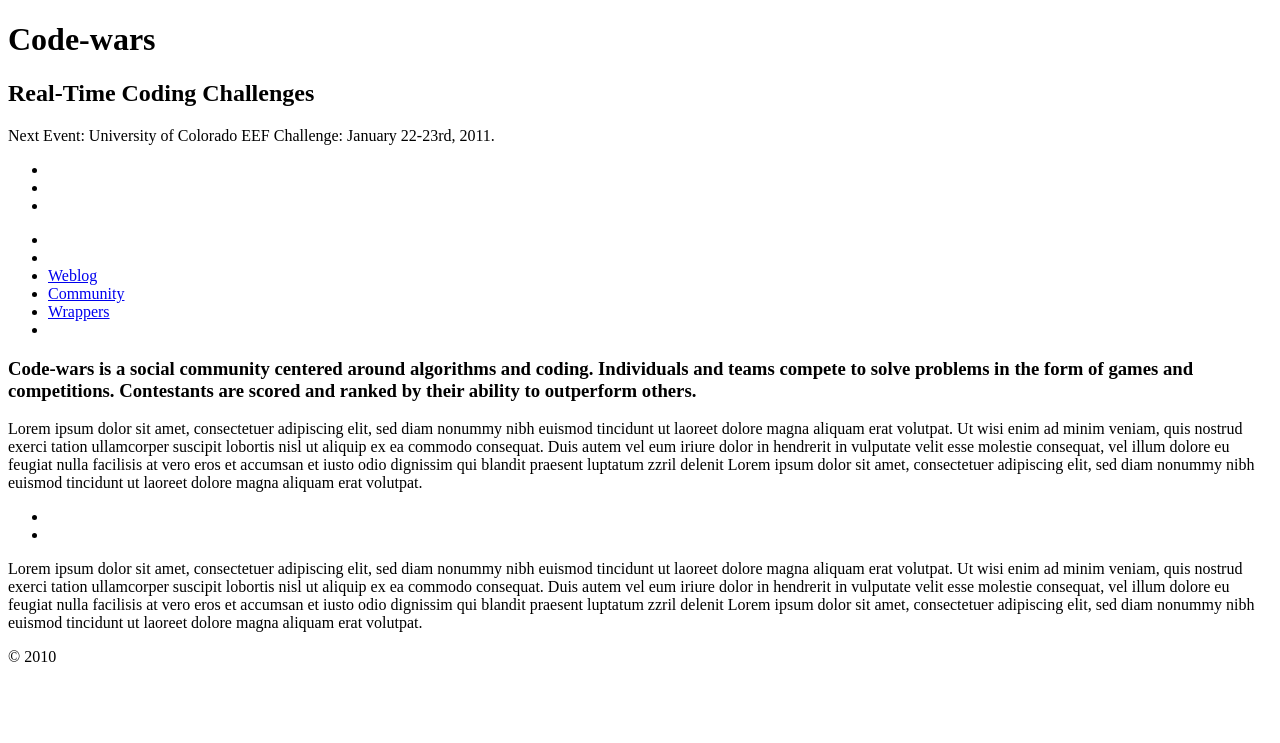
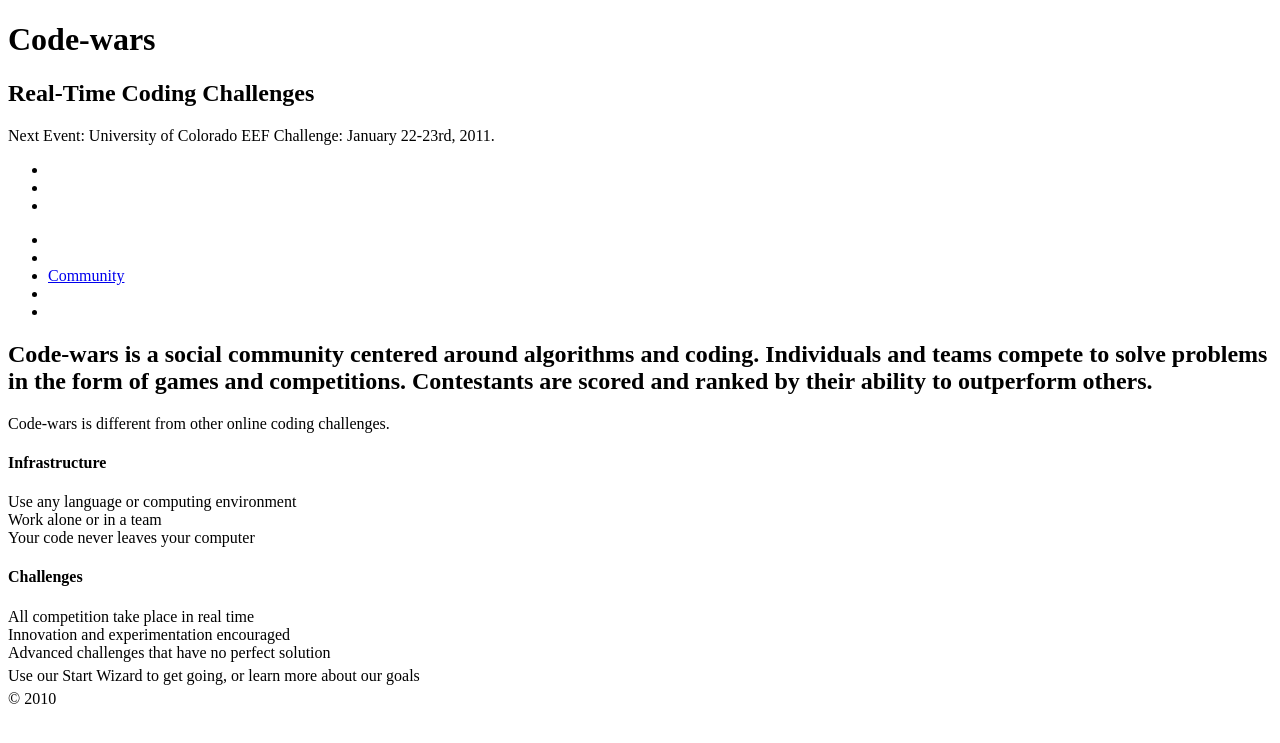
Before and after one commit to battle-io/web-php, a PHP site: template application/views/codewars/index.php in a window 1280 px wide. Shown: the top 743 px of the page. Run offline with PHP 8.4, Linux system fonts and the light colour scheme; the template is opened without the code that fills it, so the values that code supplies are empty; some libraries are stand-ins or nearby versions.

Commit message:
Added content to home page and getting started page, and added challenges page

```diff
--- a/application/views/codewars/getting-started.php
+++ b/application/views/codewars/getting-started.php
@@ -5,7 +5,9 @@ echo View::factory('common/header')
 
 <!-- Main body goes here -->
 <div id="content">
-<h3>Getting Started</h3>
+<h2>Getting Started</h2>
+
+<h3>New! Use our Wizard to get started!</h3>
 
 <a name="register" id="register"></a>
 <p><h4>Step 1: Create a code-wars account.</h4>
--- a/application/views/codewars/index.php
+++ b/application/views/codewars/index.php
@@ -5,17 +5,40 @@ echo View::factory('common/header')
 
 <!-- Main body goes here -->
 <div id="content" class="home">
-<h3 class="punch">Code-wars is a social community centered around algorithms and coding. Individuals and teams compete to solve problems in the form of games and competitions. Contestants are scored and ranked by their ability to outperform others.</h3>
+<h2 class="punch">Code-wars is a social community centered around algorithms and coding. Individuals and teams compete to solve problems in the form of games and competitions. Contestants are scored and ranked by their ability to outperform others.</h2>
+<p style="margin:5px 0;">Code-wars is different from other online coding challenges.</p>
 
-<p>Lorem ipsum dolor sit amet, consectetuer adipiscing elit, sed diam nonummy nibh euismod tincidunt ut laoreet dolore magna aliquam erat volutpat. Ut wisi enim ad minim veniam, quis nostrud exerci tation ullamcorper suscipit lobortis nisl ut aliquip ex ea commodo consequat. Duis autem vel eum iriure dolor in hendrerit in vulputate velit esse molestie consequat, vel illum dolore eu feugiat nulla facilisis at vero eros et accumsan et iusto odio dignissim qui blandit praesent luptatum zzril delenit Lorem ipsum dolor sit amet, consectetuer adipiscing elit, sed diam nonummy nibh euismod tincidunt ut laoreet dolore magna aliquam erat volutpat.</p>
+<div class="yui-g">
+	<div class="yui-u first">
+		<h4>Infrastructure</h2>
+		Use any language or computing environment<br />
+		Work alone or in a team<br />
+		Your code never leaves your computer<br />
+	</div>
+	<div class="yui-u">
+		<h4>Challenges</h4>
+		All competition take place in real time<br />
+		Innovation and experimentation encouraged<br />
+		Advanced challenges that have no perfect solution<br />
+	</div>
+</div>
+<p style="margin:5px 0;">Use our Start Wizard to get going, or learn more about our goals</p>
 
+<?php
+/*
+<p>Give it a shot!
+<ul>
+<li>Learn about different types of computer algorithms to solve problems and tasks!</li>
+<li>Network with programmers around the world with similar interests!</li>
+<li>Test your skills and knowledge and earn recognition amongst your peers!</li>
+</ul>
 <ul>
 	<li><?php echo html::anchor('/login','Login') ?></li>
 	<li><?php echo html::anchor('/register','Register') ?></li>
 </ul>
-
-
-<p>Lorem ipsum dolor sit amet, consectetuer adipiscing elit, sed diam nonummy nibh euismod tincidunt ut laoreet dolore magna aliquam erat volutpat. Ut wisi enim ad minim veniam, quis nostrud exerci tation ullamcorper suscipit lobortis nisl ut aliquip ex ea commodo consequat. Duis autem vel eum iriure dolor in hendrerit in vulputate velit esse molestie consequat, vel illum dolore eu feugiat nulla facilisis at vero eros et accumsan et iusto odio dignissim qui blandit praesent luptatum zzril delenit Lorem ipsum dolor sit amet, consectetuer adipiscing elit, sed diam nonummy nibh euismod tincidunt ut laoreet dolore magna aliquam erat volutpat.</p>
+</p>
+*/
+?>
 
 </div>
 <!-- END Main body -->
--- a/application/views/common/header.php
+++ b/application/views/common/header.php
@@ -55,9 +55,8 @@
     	<ul id="topnavbar" class="cenwrap">
 			<li><?php echo html::anchor('','Home'); ?></li>
 			<li><?php echo html::anchor('gettingstarted','Getting Started'); ?></li>
-			<li><a href="#">Weblog</a></li>
 			<li><a href="#">Community</a></li>
-			<li><a href="#">Wrappers</a></li>
+			<li><?php echo html::anchor('challenges','Challenges'); ?></li>
 			<li><?php echo html::anchor('servers','Servers'); ?></li>
 			<?php
 				if(isset($user) && $user->has_role('admin')) {
```
Also changed, not shown: application/classes/controller/challenges.php (added, +19 -0 lines), application/views/codewars/challenges.php (added, +48 -0 lines), css/cwglobal.css (+25 -13 lines).
